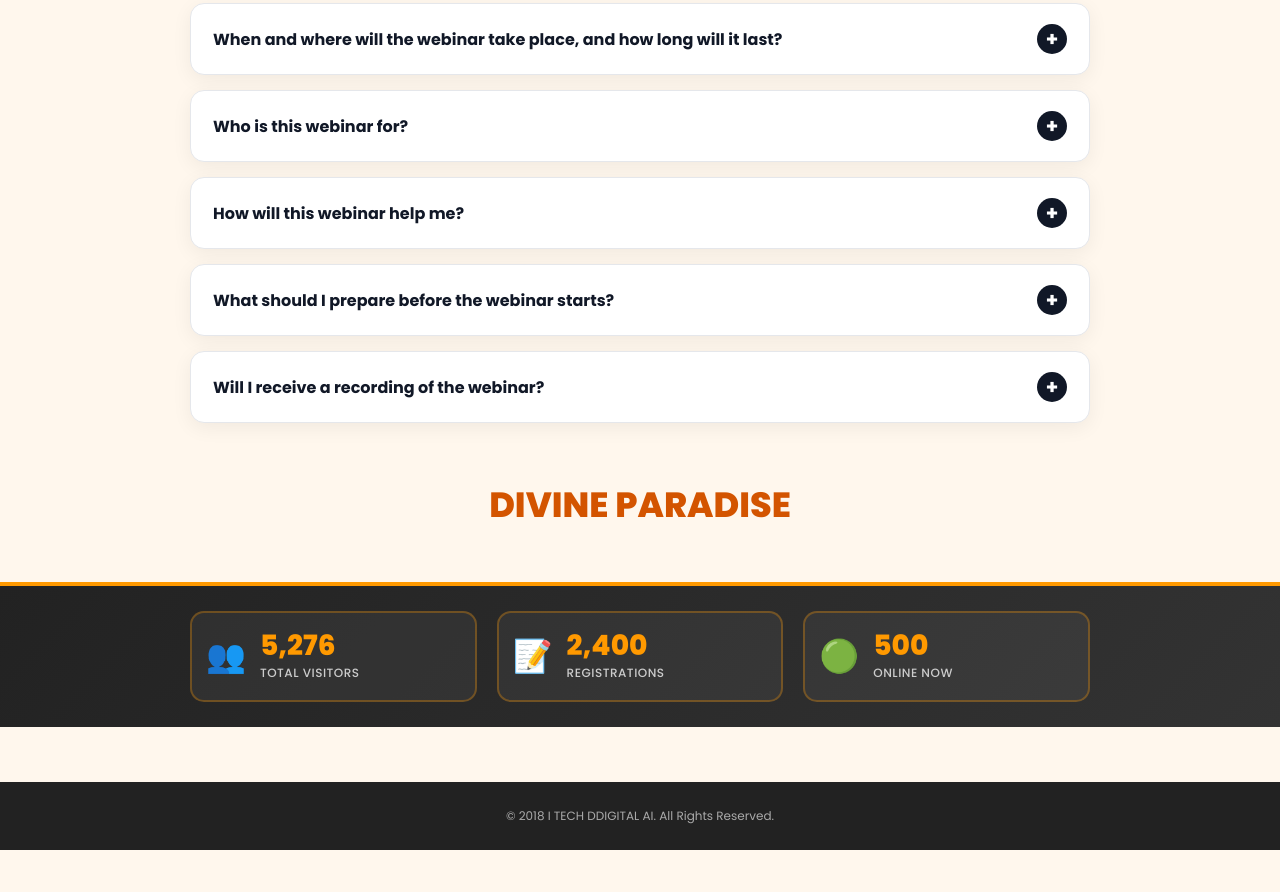
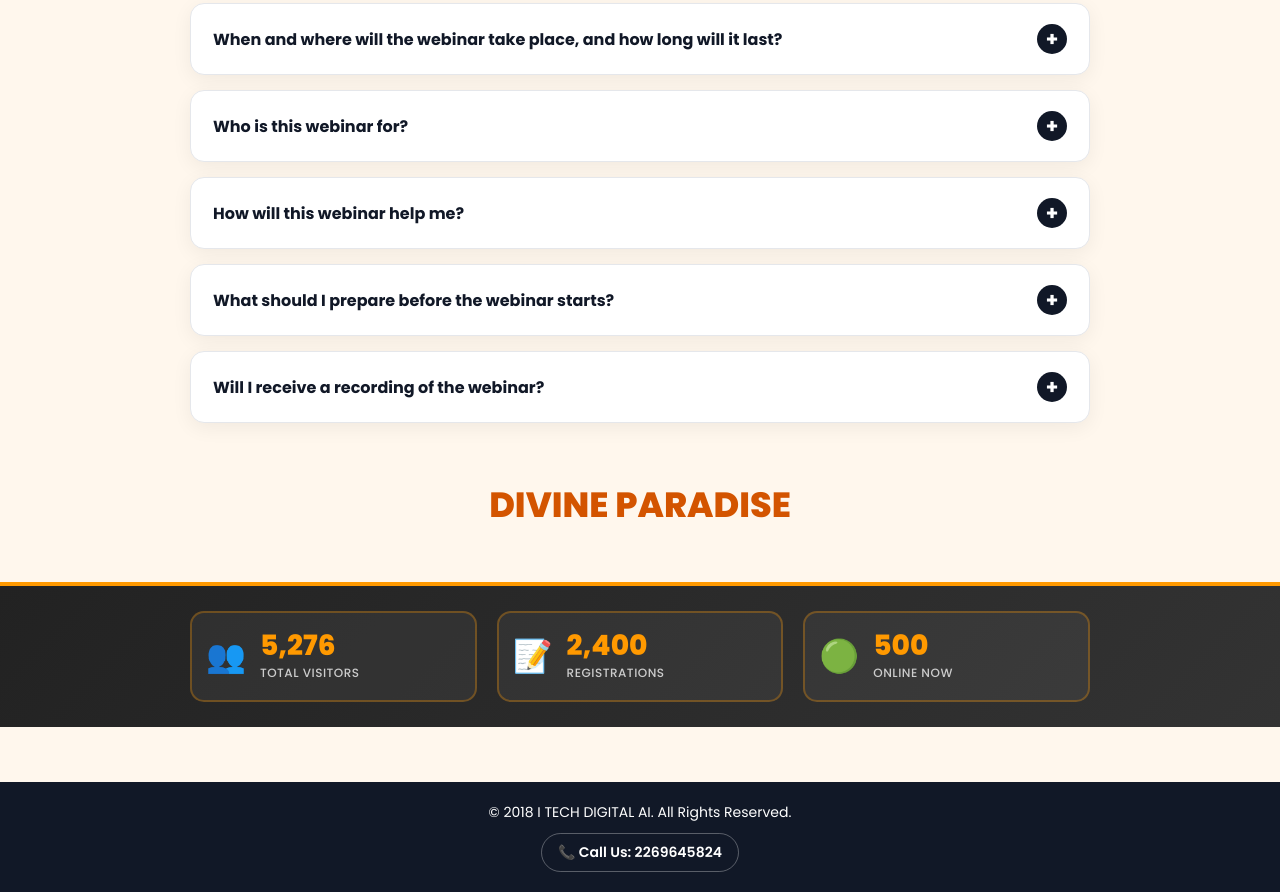
Before and after one commit to JaisGautam/ITECHDIGITALAI, a website: page index.html in a window 1280 px wide. Shown: the part 7683-8575 px from the top of the page. Before the commit the page ends 8533 px from the top, so only its background shows below. Drawn offline with Linux system fonts and the light colour scheme; no server answers; a script that the page names is missing.

Commit message:
Implement site footer with contact details
Added a styled footer with contact information and updated styles.

```diff
--- a/index.html
+++ b/index.html
@@ -1277,6 +1277,48 @@ footer {
 </style> -->
 
 <style>
+
+.site-footer {
+  width: 100%;
+  padding: 20px 15px;
+  background: #111827;
+  color: #ffffff;
+  text-align: center;
+  font-size: 14px;
+  box-sizing: border-box;
+}
+
+.footer-copy {
+  margin-bottom: 10px;
+}
+
+.call-us {
+  display: inline-block;
+  color: #ffffff;
+  text-decoration: none;
+  font-weight: 600;
+  padding: 8px 16px;
+  border: 1px solid rgba(255, 255, 255, 0.3);
+  border-radius: 20px;
+  transition: 0.3s ease;
+}
+
+.call-us:hover {
+  background: #ffffff;
+  color: #111827;
+  transform: translateY(-2px);
+}
+
+@media (max-width: 600px) {
+  .site-footer {
+    font-size: 13px;
+  }
+
+  .call-us {
+    margin-top: 2px;
+  }
+}
+
 /* =========================================================
    LIVE STATS COUNTER
 ========================================================= */
@@ -2912,10 +2954,18 @@ footer {
 
 
 
-<footer>
+<!-- <footer>
 © 2018 I TECH DDIGITAL AI. All Rights Reserved.
+</footer> -->
+<footer class="site-footer">
+  <div class="footer-copy">
+    © 2018 I TECH DIGITAL AI. All Rights Reserved.
+  </div>
+
+  <a href="tel:2269645824" class="call-us">
+    📞 Call Us: 2269645824
+  </a>
 </footer>
-
 
 <script>
 (() => {
```
